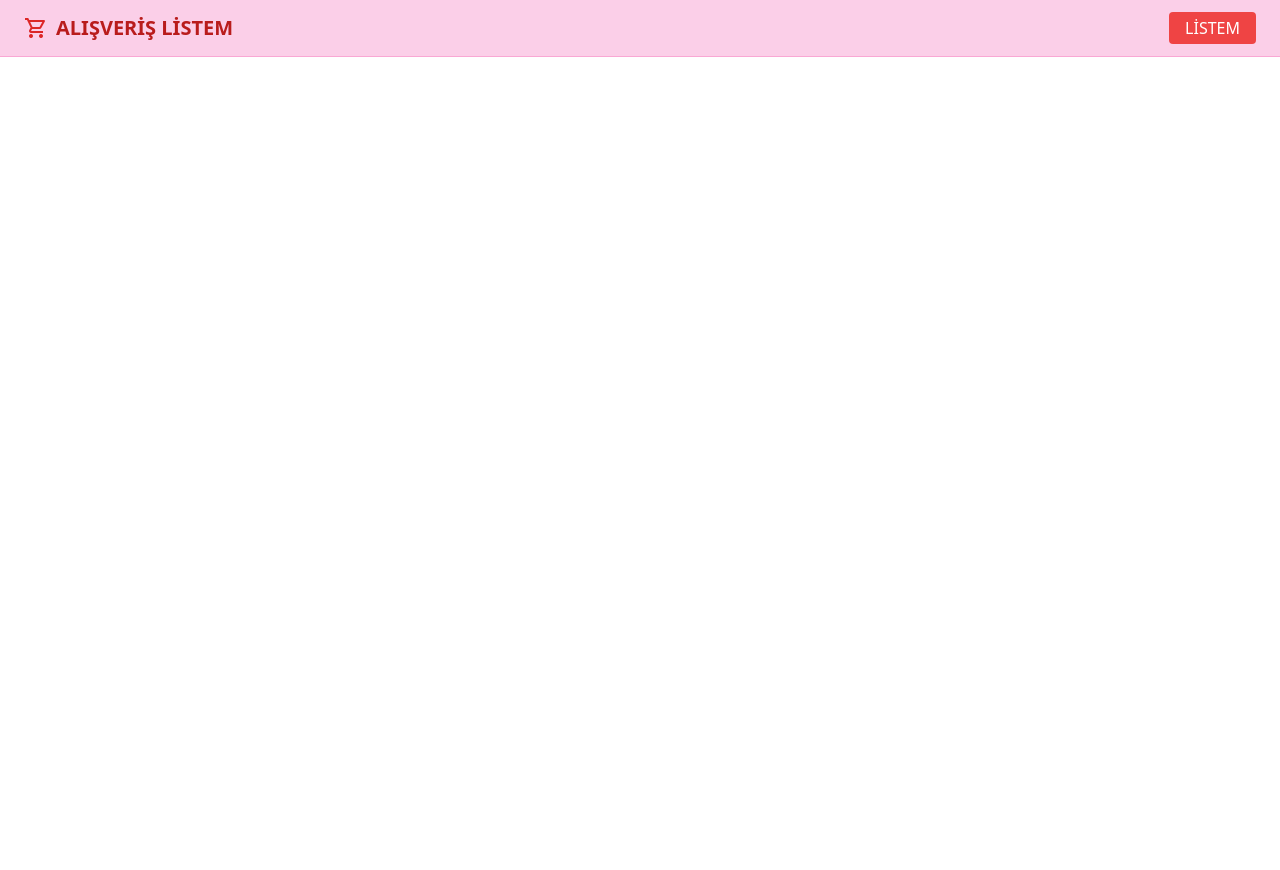
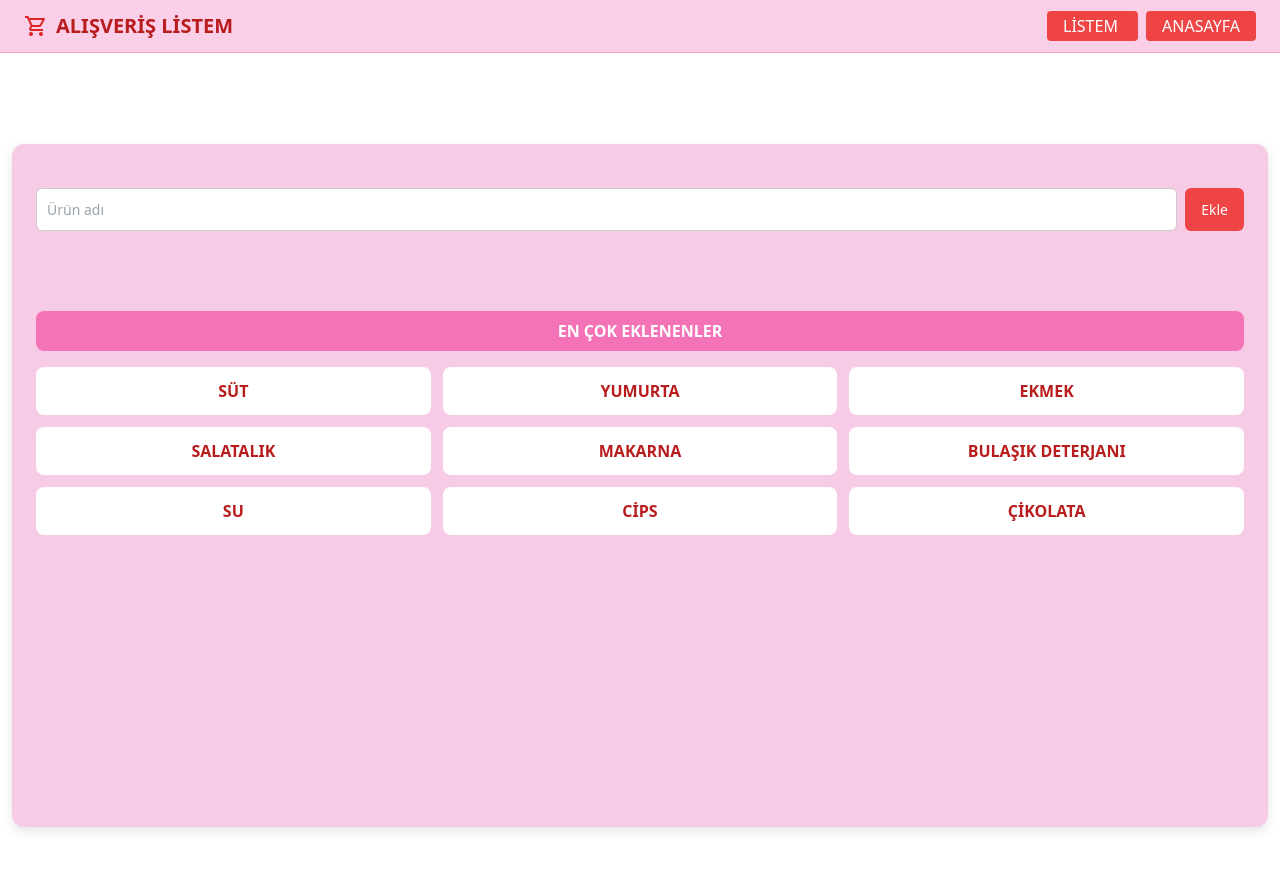
Before and after one commit to busraygul/Alisveris-Listesi, a Vue app: page / in a window 1280 px wide. Shown: the top 870 px of the page. Before the commit the page ends 800 px from the top, so only its background shows below. Built offline with nearby package versions, Linux system fonts and the light colour scheme.

Commit message:
static kısmı bitti

```diff
--- a/src/App.vue
+++ b/src/App.vue
@@ -3,9 +3,11 @@
 <AppHeader />
 <RouterView />
 
+
 </template>
 
 <script setup>
 import AppHeader from '@/components/appHeader.vue';
+import AddItem from './components/AddItem.vue';
 
 </script>
--- a/src/assets/tailwind.css
+++ b/src/assets/tailwind.css
@@ -8,4 +8,72 @@
     'wght' 400,
     'GRAD' 0,
     'opsz' 24;
+};
+
+.app-container {
+  background-color: #fdf4f4;
+  border-radius: 12px;
+  padding: 50px;
+  margin-top: 3rem;
+  width: 1000px;
+  max-width: 100%;
+  box-shadow: 0 8px 20px rgba(216, 4, 4, 0.15); /* gölge efekti */
 }
+
+/* Ortalamak için dış kapsayıcı */
+.card-container {
+  display: flex;
+  justify-content: center;
+  align-items: center;
+  min-height: 100vh;     /* tam ekran yüksekliği */
+  background: #fff;   /* açık gri arka plan */
+}
+
+/* Card kutusu */
+.card {
+  background: #f7cbe6;
+  padding: 24px;
+  border-radius: 12px;
+  box-shadow: 0 4px 12px rgba(0,0,0,0.1);
+  width: 1256px;
+  height: 683px;
+  text-align: center;
+}
+
+/* Başlık */
+.card h2 {
+  margin-bottom: 16px;
+  font-size: 20px;
+  font-weight: 600;
+  color: #333;
+}
+
+/* Input + button kapsayıcı */
+.form-group {
+  display: flex;
+  gap: 8px;
+}
+
+/* Input alanı */
+.form-group input {
+  flex: 1;
+  padding: 10px;
+  border: 1px solid #ccc;
+  border-radius: 6px;
+  font-size: 14px;
+}
+
+/* Buton */
+.form-group button {
+  padding: 10px 16px;
+  color: white;
+  border: none;
+  border-radius: 6px;
+  cursor: pointer;
+  font-size: 14px;
+  transition: background 0.2s;
+}
+
+.form-group button:hover {
+  background-color: #db2777; /* daha koyu pembe */
+}
--- /dev/null
+++ b/src/components/AddItem.vue
@@ -0,0 +1,22 @@
+<script setup>
+import PopularItems from './PopulerItems.vue';
+import { defineProps } from 'vue'
+
+const props = defineProps({
+  showPopular: { type: Boolean, default: false }
+})
+</script>
+
+<template>
+    <div class="card-container">
+  <div class="card ">
+    <div class="form-group mt-5 mb-20">
+      <input type="text" placeholder="Ürün adı" />
+      <button class="bg-red-500">Ekle</button>
+    </div>
+<PopularItems v-if="props.showPopular" />
+  </div>
+
+</div>
+
+</template>
--- /dev/null
+++ b/src/components/PopulerItems.vue
@@ -0,0 +1,44 @@
+<template>
+     <h3 class="bg-pink-400 text-white font-bold text-center py-2 px-4 rounded-lg mb-4">
+            EN ÇOK EKLENENLER
+        </h3>
+
+        <div class="grid grid-cols-2 sm:grid-cols-3 gap-3">
+            <div
+                class="bg-white text-red-700 font-semibold text-center py-3 rounded-lg cursor-pointer hover:bg-pink-400 hover:text-white">
+                SÜT
+            </div>
+            <div
+                class="bg-white text-red-700 font-semibold text-center py-3 rounded-lg cursor-pointer hover:bg-pink-400 hover:text-white">
+                YUMURTA
+            </div>
+            <div
+                class="bg-white text-red-700 font-semibold text-center py-3 rounded-lg cursor-pointer hover:bg-pink-400 hover:text-white">
+                EKMEK
+            </div>
+            <div
+                class="bg-white text-red-700 font-semibold text-center py-3 rounded-lg cursor-pointer hover:bg-pink-400 hover:text-white">
+                SALATALIK
+            </div>
+            <div
+                class="bg-white text-red-700 font-semibold text-center py-3 rounded-lg cursor-pointer hover:bg-pink-400 hover:text-white">
+                MAKARNA
+            </div>
+            <div
+                class="bg-white text-red-700 font-semibold text-center py-3 rounded-lg cursor-pointer hover:bg-pink-400 hover:text-white">
+                BULAŞIK DETERJANI
+            </div>
+            <div
+                class="bg-white text-red-700 font-semibold text-center py-3 rounded-lg cursor-pointer hover:bg-pink-400 hover:text-white">
+                SU
+            </div>
+            <div
+                class="bg-white text-red-700 font-semibold text-center py-3 rounded-lg cursor-pointer hover:bg-pink-400 hover:text-white">
+                CİPS
+            </div>
+            <div
+                class="bg-white text-red-700 font-semibold text-center py-3 rounded-lg cursor-pointer hover:bg-pink-400 hover:text-white">
+                ÇİKOLATA
+            </div>
+        </div>
+</template>
--- a/src/components/appHeader.vue
+++ b/src/components/appHeader.vue
@@ -5,8 +5,15 @@
             ALIŞVERİŞ LİSTEM
         </h1>
 
-        <router-link :to="{ name: 'ListPage'}" class="rounded px-4 py-1 bg-red-500 text-white font-medium hover:bg-red-600 transition">
+        <nav>
+            <router-link :to="{ name: 'ListPage'}" class=" mr-2 rounded px-4 py-1 bg-red-500 text-white font-medium hover:bg-red-600 transition">
             LİSTEM
         </router-link>
+
+        <router-link :to="{ name: 'HomePage'}" class="rounded px-4 py-1 bg-red-500 text-white font-medium hover:bg-red-600 transition">
+            ANASAYFA
+        </router-link>
+        </nav>
+
     </header>
 </template>
--- a/src/main.js
+++ b/src/main.js
@@ -6,6 +6,7 @@ import router from "./router"
 import "@/assets/tailwind.css"
 import appHeader from "@/components/appHeader.vue"
 
+
 const app = createApp(App);
 
 app.component("appHeader", appHeader);
--- a/src/views/HomePage.vue
+++ b/src/views/HomePage.vue
@@ -1,10 +1,9 @@
-<script setup lang="ts">
-
+<script setup>
+import AddItem from '@/components/AddItem.vue';
 </script>
 
 <template>
-
-    <div>
-        <h1></h1>
+    <div class="bg-pink-100 mx-auto mt-8">
+        <AddItem :showPopular="true"  />
     </div>
 </template>
--- a/src/views/ListPage.vue
+++ b/src/views/ListPage.vue
@@ -1,5 +1,8 @@
 <template>
-    <div>
-        <h1>listeee</h1>
-    </div>
+    <AddItem />
+
 </template>
+
+<script setup>
+import AddItem from '@/components/AddItem.vue';
+</script>
```
